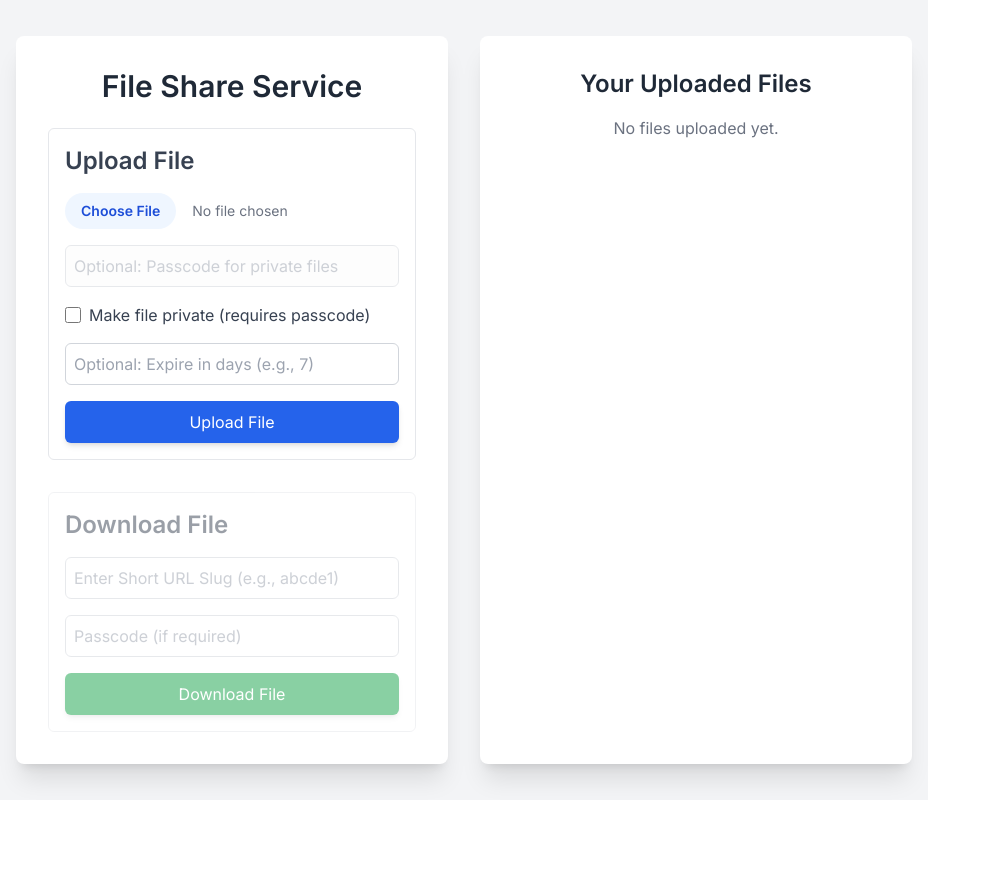
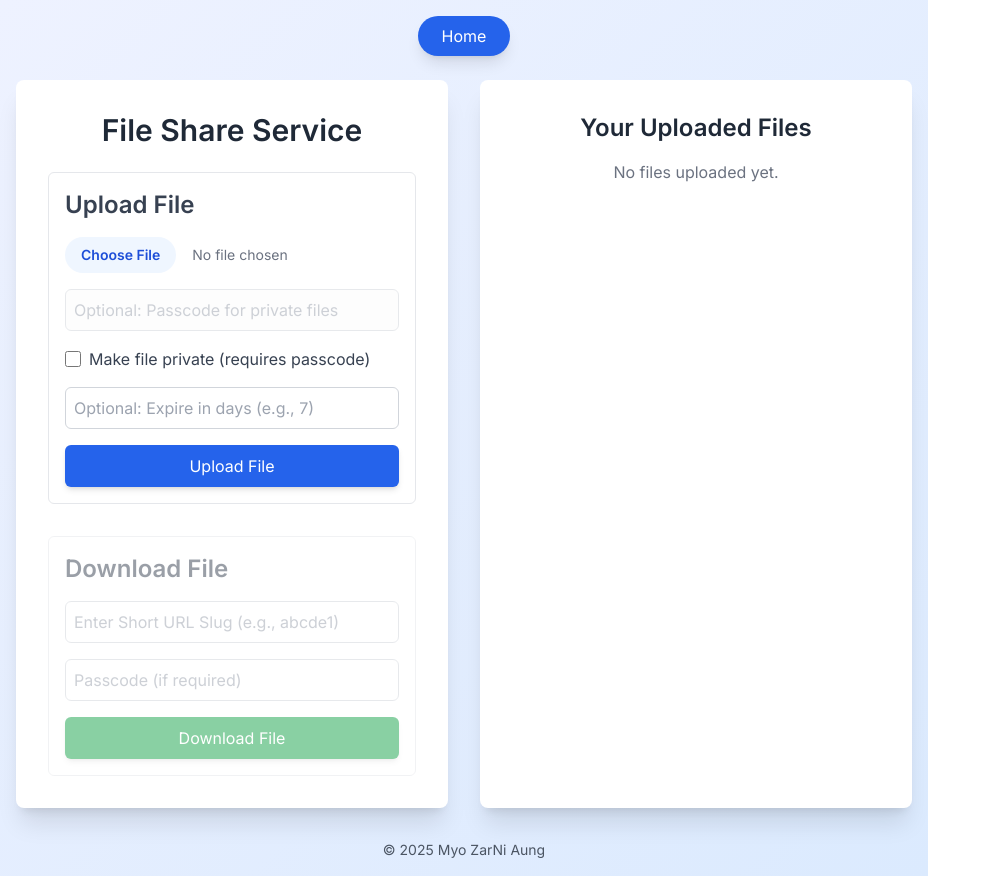
Before and after one commit to petermyo/fileshare-project, a React (Vite) app in the folder frontend/: page / in a window 1280 px wide. Shown: the whole page, without its empty margins (0-991 px from the left). Before the commit the page ends 800 px from the top, so only its background shows below. Built offline with nearby package versions, Linux system fonts and the light colour scheme.

Commit message:
Update App.jsx

```diff
--- a/frontend/src/App.jsx
+++ b/frontend/src/App.jsx
@@ -30,6 +30,7 @@ function App() {
     const storedFiles = localStorage.getItem(LOCAL_STORAGE_KEY);
     if (storedFiles) {
       setUploadedFiles(JSON.parse(storedFiles));
+      console.log("Loaded files from local storage:", JSON.parse(storedFiles)); // Debugging load
     }
 
     const searchParams = new URLSearchParams(window.location.search);
@@ -119,20 +120,26 @@ function App() {
         if (xhr.status >= 200 && xhr.status < 300) {
           const data = JSON.parse(xhr.responseText);
           if (data.success) {
+            // Construct the newUpload object with all required properties for display
             const newUpload = {
               fileId: data.shortUrlSlug, // Using slug as ID for list
               fileName: data.originalFilename,
               downloadUrl: `${window.location.origin}/s/${data.shortUrlSlug}`,
               uploadedDate: new Date().toLocaleString(),
+              isPrivate: data.isPrivate, // Include isPrivate
+              expiryTimestamp: data.expiryTimestamp, // Include expiryTimestamp
             };
-            setUploadResult(newUpload);
+            setUploadResult(newUpload); // Set the full object to uploadResult
             setDownloadSlug(data.shortUrlSlug);
             setUploadProgress(100); // Ensure it shows 100% on success
 
-            // Update local storage and state with the new file
-            const updatedFiles = [...uploadedFiles, newUpload];
-            setUploadedFiles(updatedFiles);
-            localStorage.setItem(LOCAL_STORAGE_KEY, JSON.stringify(updatedFiles));
+            // Update local storage and state with the new file using functional update
+            setUploadedFiles(prevFiles => {
+              const updated = [...prevFiles, newUpload];
+              localStorage.setItem(LOCAL_STORAGE_KEY, JSON.stringify(updated));
+              console.log("Updated files list in state and local storage:", updated); // Debugging update
+              return updated;
+            });
 
           } else {
             setErrorMessage(data.error || 'Upload failed. Please check the console for details.');
@@ -183,7 +190,7 @@ function App() {
   };
 
   return (
-    <div className="min-h-screen bg-gray-100 flex items-center justify-center p-4">
+    <div className="min-h-screen bg-gradient-to-br from-indigo-50 to-blue-100 flex flex-col items-center justify-center p-4">
       <script src="https://cdn.tailwindcss.com"></script>
       <link href="https://fonts.googleapis.com/css2?family=Inter:wght@400;600&display=swap" rel="stylesheet" />
 
@@ -193,7 +200,19 @@ function App() {
         }
       `}</style>
 
-      <div className="flex flex-col md:flex-row gap-8 w-full max-w-4xl"> {/* Flex container for two columns */}
+      {/* Top Center Home Link (as a button) */}
+      <div className="w-full max-w-4xl text-center mb-6">
+        <a
+          href="https://www.myozarniaung.com/the-office"
+          target="_blank"
+          rel="noopener noreferrer"
+          className="inline-block bg-blue-600 text-white py-2 px-6 rounded-full shadow-lg hover:bg-blue-700 transition duration-300 ease-in-out transform hover:scale-105" // Added button styles
+        >
+          Home
+        </a>
+      </div>
+
+      <div className="flex flex-col md:flex-row gap-8 w-full max-w-4xl">
         {/* Left Column: Upload and Download Sections */}
         <div className="flex-1 bg-white p-8 rounded-lg shadow-xl min-w-[320px]">
           <h1 className="text-3xl font-bold text-gray-800 mb-6 text-center">File Share Service</h1>
@@ -217,7 +236,7 @@ function App() {
                 file:text-sm file:font-semibold
                 file:bg-blue-50 file:text-blue-700
                 hover:file:bg-blue-100 mb-4"
-              disabled={isUploading} // Disable during upload
+              disabled={isUploading}
             />
             <input
               type="password"
@@ -225,17 +244,17 @@ function App() {
               value={passcode}
               onChange={(e) => setPasscode(e.target.value)}
               className={`w-full p-2 border border-gray-300 rounded-md focus:outline-none focus:ring-2 focus:ring-blue-500 mb-4 ${isPrivate ? '' : 'opacity-50'}`}
-              required={isPrivate} // Make required based on checkbox
-              disabled={!isPrivate || isUploading} // Disable if not private or during upload
+              required={isPrivate}
+              disabled={!isPrivate || isUploading}
             />
             <div className="flex items-center mb-4">
               <input
                 type="checkbox"
                 id="isPrivate"
                 checked={isPrivate}
-                onChange={handleIsPrivateChange} // Use custom handler
+                onChange={handleIsPrivateChange}
                 className="h-4 w-4 text-blue-600 focus:ring-blue-500 border-gray-300 rounded"
-                disabled={isUploading} // Disable during upload
+                disabled={isUploading}
               />
               <label htmlFor="isPrivate" className="ml-2 text-gray-700">Make file private (requires passcode)</label>
             </div>
@@ -245,19 +264,19 @@ function App() {
               value={expiryDays}
               onChange={(e) => setExpiryDays(e.target.value)}
               className="w-full p-2 border border-gray-300 rounded-md focus:outline-none focus:ring-2 focus:ring-blue-500 mb-4"
-              disabled={isUploading} // Disable during upload
+              disabled={isUploading}
             />
             <button
               onClick={handleUpload}
               className="w-full bg-blue-600 text-white py-2 px-4 rounded-md hover:bg-blue-700 transition duration-300 ease-in-out shadow-md"
-              disabled={isUploading} // Disable button during upload
+              disabled={isUploading}
             >
               {isUploading ? 'Uploading...' : 'Upload File'}
             </button>
 
             {/* Upload Progress Bar */}
             {isUploading && (
-              <div className="w-full bg-gray-200 rounded-full h-2.5 mt-4">
+              <div className="w-full bg-gray-200 rounded-full h-2.5 mt-4 mb-4"> {/* Added mb-4 here */}
                 <div
                   className="bg-blue-600 h-2.5 rounded-full"
                   style={{ width: `${uploadProgress}%` }}
@@ -269,7 +288,7 @@ function App() {
             {uploadResult && (
               <div className="mt-6 p-4 bg-blue-50 border border-blue-200 text-blue-800 rounded-md">
                 <p className="font-semibold text-lg mb-2">Upload Successful!</p>
-                <p><strong>Short URL:</strong> <a href={uploadResult.shortUrl} target="_blank" rel="noopener noreferrer" className="text-blue-600 underline hover:text-blue-800">{uploadResult.shortUrl}</a></p>
+                <p><strong>Short URL:</strong> <a href={uploadResult.downloadUrl} target="_blank" rel="noopener noreferrer" className="text-blue-600 underline hover:text-blue-800">{uploadResult.downloadUrl}</a></p>
                 {uploadResult.isPrivate && <p className="text-orange-700">This file is private. Passcode is required for download.</p>}
                 {uploadResult.expiryTimestamp && (
                   <p><strong>Expires:</strong> {new Date(uploadResult.expiryTimestamp).toLocaleString()}</p>
@@ -290,7 +309,7 @@ function App() {
               value={downloadSlug}
               onChange={(e) => setDownloadSlug(e.target.value)}
               className="w-full p-2 border border-gray-300 rounded-md focus:outline-none focus:ring-2 focus:ring-blue-500 mb-4"
-              disabled={showDownloadPrompt} // Disable if auto-prompt is active
+              disabled={showDownloadPrompt}
             />
             <input
               type="password"
@@ -353,6 +372,11 @@ function App() {
           )}
         </div>
       </div>
+
+      {/* Footer with Copyright */}
+      <footer className="w-full max-w-4xl text-center mt-8 text-gray-600 text-sm">
+        &copy; {new Date().getFullYear()} Myo ZarNi Aung
+      </footer>
     </div>
   );
 }
```
